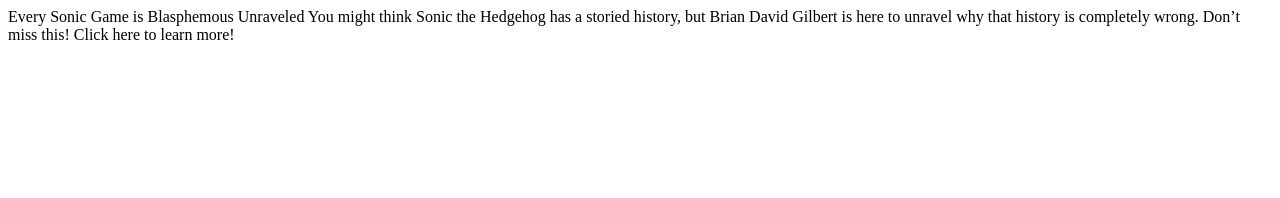
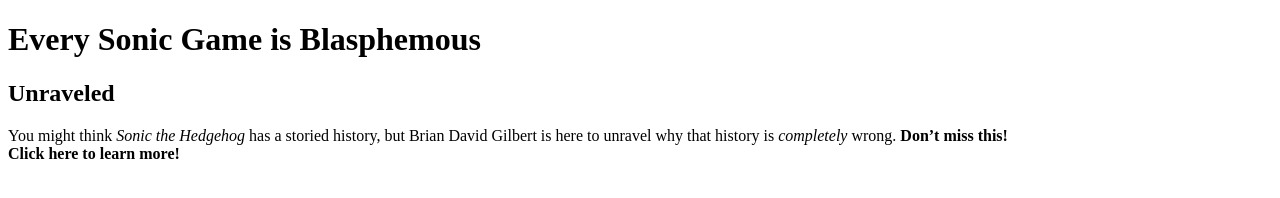
Before and after one commit to yurekm2/yurekm2_hw2, a plain HTML site: page index.html in a window 1280 px wide. Drawn offline with Linux system fonts and the light colour scheme.

Commit message:
Stylized HW2

```diff
--- a/index.html
+++ b/index.html
@@ -2,14 +2,14 @@
 <html lang="en">
   <body>
     <!-- wrap the line below in h1 opening and closing tags -->
-      Every Sonic Game is Blasphemous
+      <h1>Every Sonic Game is Blasphemous</h1>
     <!-- wrap the line below in h2 opening and closing tags -->
-      Unraveled
+      <h2>Unraveled</h2>
     <!-- wrap lines 9 through 13 below in paragraph (<p>) opening and closing tags.-->
-      You might think Sonic the Hedgehog has a storied history,
+      <p>You might think <i>Sonic the Hedgehog</i> has a storied history,
       but Brian David Gilbert is here to unravel why that history
-      is completely wrong. Don’t miss this!
+      is <em>completely</em> wrong. <strong>Don’t miss this!</strong>
     <!-- add a line break at the start of this line -->
-      Click here to learn more!
+      <br><b>Click here to learn more!</b></p>
   </body>
 </html>
```
